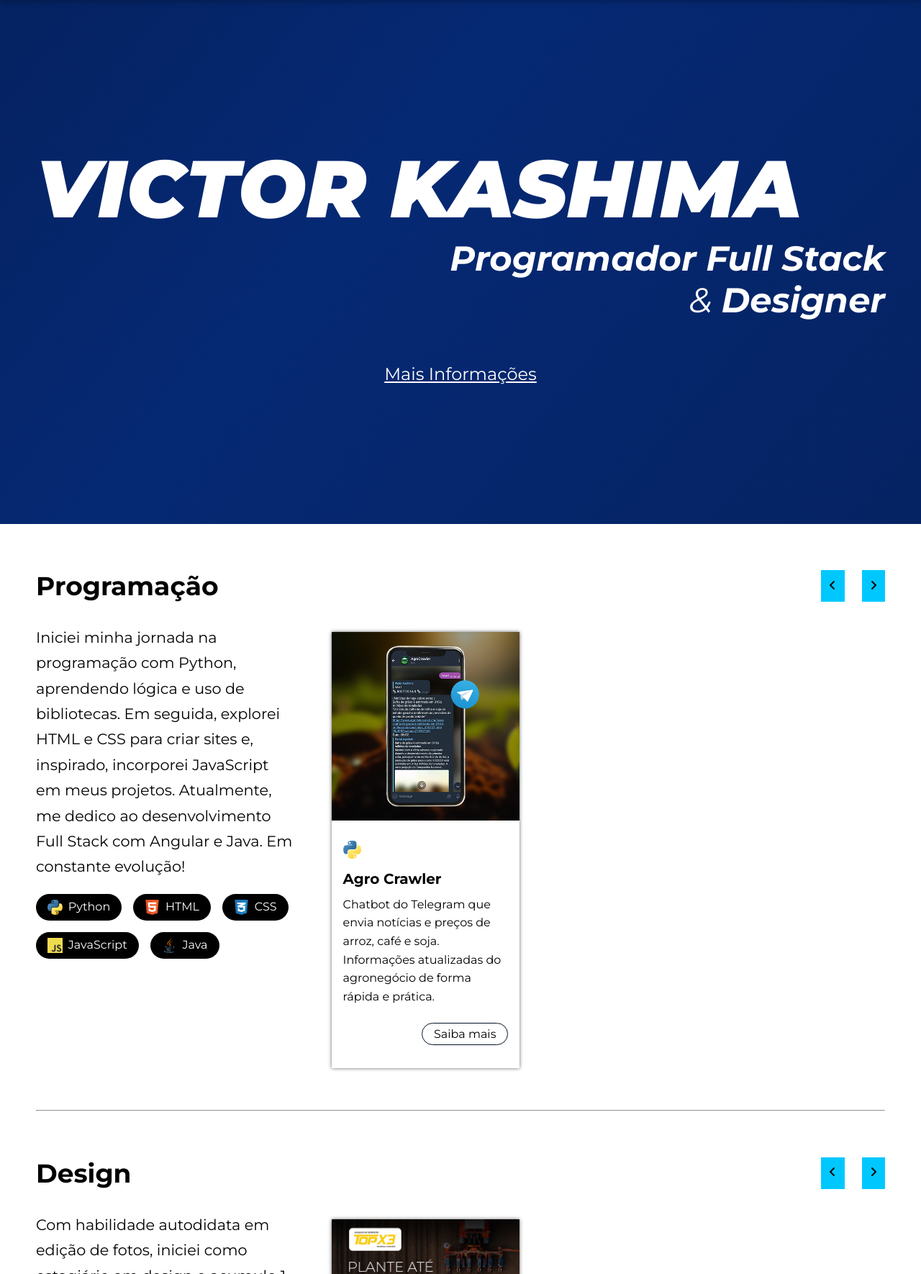
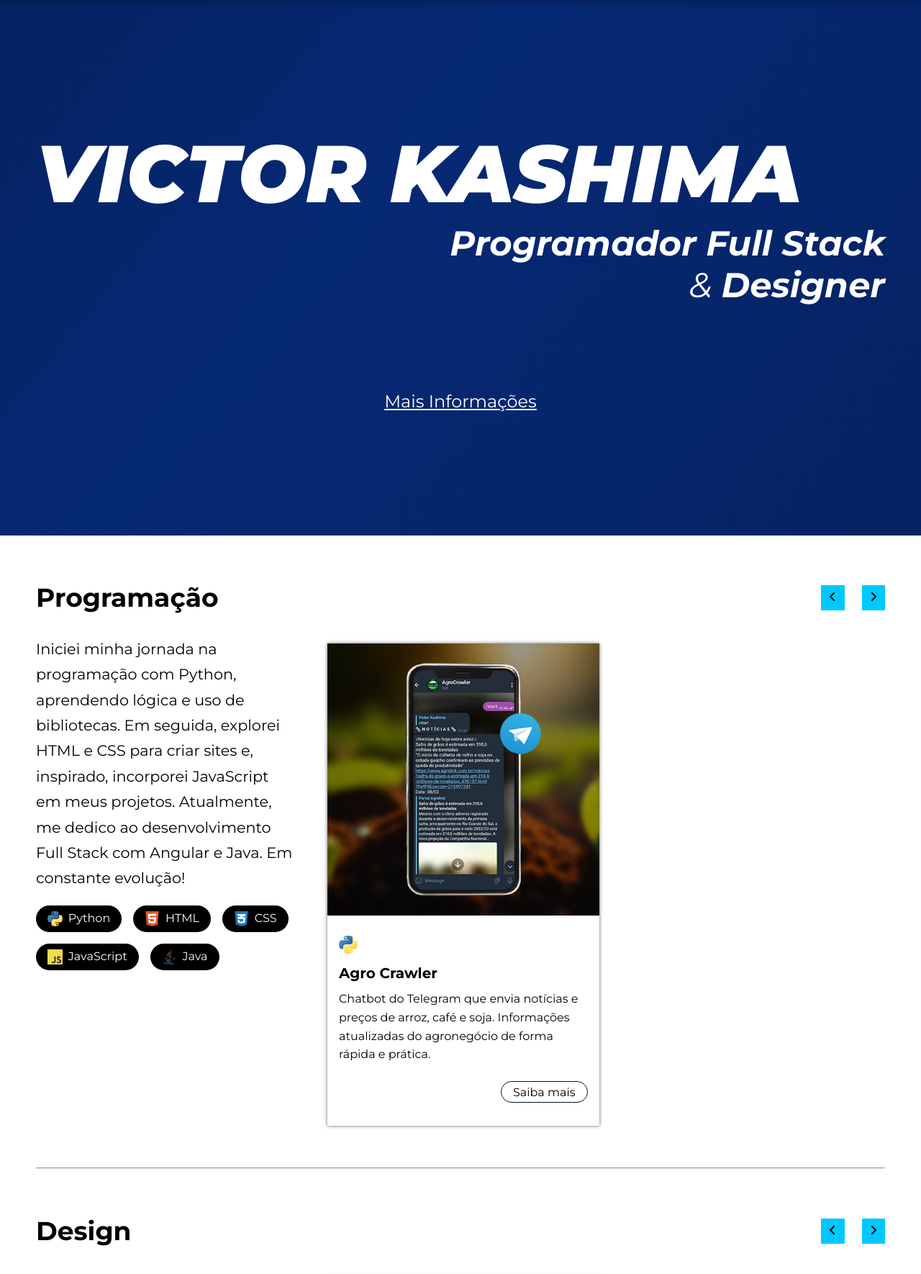
Before and after one commit to VictorKashima/portfolio, a PHP site: page / in a window 1280 px wide. Shown: the part 85-1855 px from the top of the page at 72% size. Run offline with PHP 8.4, Linux system fonts and the light colour scheme.

Commit message:
FIX: Fix home responsive

```diff
--- a/css/footer.css
+++ b/css/footer.css
@@ -6,13 +6,20 @@
 
 .footer {
     display: flex;
-    flex-wrap: wrap;
     align-items: center;
     justify-content: space-between;
 }
 
 .footer h2 {
     text-decoration: underline;
+    flex-grow: 1;
+}
+
+.social-media {
+    display: flex;
+    justify-content: space-between;
+    flex-grow: 1;
+    gap: 1rem;
 }
 
 .contact-card {
@@ -22,9 +29,22 @@
 .contact-card a {
     display: flex;
     align-items: center;
-    gap: 1rem;
+    gap: .5rem;
 }
 
 .contact-card a img {
     height: 3.5rem;
 }
+
+@media screen and (max-width:1024px) {
+
+    .footer {
+        flex-direction: column;
+        padding: 1rem 0;
+    }
+
+    .social-media {
+        flex-wrap: wrap;
+    }
+
+}
--- a/css/home.css
+++ b/css/home.css
@@ -1,7 +1,7 @@
 .aboutme-background {
     display: flex;
     align-items: center;
-    min-height: 91vh;
+    min-height: 93vh;
     background-size: 300% 300%;
     background-image: linear-gradient(-50deg, #041A49, #062974, #020f2b);
     animation: blue-move 10s ease-in-out infinite;
@@ -38,7 +38,7 @@
 }
 
 .aboutme a {
-    margin-top: 5%;
+    margin-top: 10%;
     text-align: center;
     text-decoration: underline;
     font-size: 1.5rem;
@@ -51,7 +51,7 @@
 
 .title-carousel {
     display: flex;
-    gap: 1.5rem;
+    align-items: center;
     padding: 4rem 0 2rem;
 }
 
@@ -60,25 +60,35 @@
     font-size: 2.25rem;
 }
 
-.title-carousel button {
+.buttons-carousel {
+    display: flex;
+    gap: 1.5rem;
+    justify-content: center;
+}
+
+.mobile {
+    display: none;
+}
+
+.buttons-carousel button {
     background: var(--light-blue);
     border: none;
-    padding: 0 0.7rem;
+    padding: .5rem 0.7rem;
     transition: all .5s ease-in-out;
 }
 
-.title-carousel img {
+.buttons-carousel img {
     height: 1rem;
 }
 
-.title-carousel button:hover {
+.buttons-carousel button:hover {
     filter: saturate(2);
 }
 
 .portfolio-content {
     display: grid;
     grid-template-columns: 1fr 2.3fr;
-    gap: 40px;
+    gap: 2rem;
     padding-left: calc(50vw - 650px);
     margin-bottom: 3rem;
 }
@@ -93,6 +103,7 @@
     display: flex;
     flex-wrap: wrap;
     gap: 1rem;
+    padding-bottom: 1rem;
 }
 
 .story ul li {
@@ -167,10 +178,31 @@
 
 }
 
-@media screen and (max-width:480px) {
+@media screen and (max-width:768px) {
 
     .portfolio-content {
-        padding-left: 15px;
+        grid-template-columns: 1fr;
+        padding: 0;
+    }
+
+    .buttons-carousel {
+        display: none;
+    }
+
+    .mobile {
+        display: flex;
     }
 
 }
+
+@media screen and (max-width:480px) {
+
+    .aboutme h1 {
+        font-size: 5rem;
+    }
+
+    .aboutme h4 {
+        font-size: 2rem;
+    }
+
+}
--- a/css/style.css
+++ b/css/style.css
@@ -53,7 +53,7 @@ hr {
 
 }
 
-@media screen and (max-width:728px) {
+@media screen and (max-width:768px) {
 
     html {
         font-size: 12px;
--- a/index.html
+++ b/index.html
@@ -68,8 +68,10 @@
         <div>
             <div class="wrapper title-carousel">
                 <h2>Programação</h2>
+                <div class="buttons-carousel">
                     <button onclick="previousSlide()"><img src="images/angle-left-solid.svg"></button>
                     <button onclick="nextSlide()"><img src="images/angle-right-solid.svg"></button>
+                </div>
             </div>
             <div class="portfolio-content">
                 <div class="story">
@@ -97,6 +99,11 @@
                         </li>
                     </ul>
                 </div>
+
+                <div class="buttons-carousel mobile">
+                    <button onclick="previousSlide()"><img src="images/angle-left-solid.svg"></button>
+                    <button onclick="nextSlide()"><img src="images/angle-right-solid.svg"></button>
+                </div>
                 <div class="swiper">
                     <div class="swiper-wrapper">
                         <div class="swiper-slide card">
@@ -123,8 +130,10 @@
         <div>
             <div class="wrapper title-carousel">
                 <h2>Design</h2>
+                <div class="buttons-carousel">
                     <button onclick="previousSlide()"><img src="images/angle-left-solid.svg"></button>
                     <button onclick="nextSlide()"><img src="images/angle-right-solid.svg"></button>
+                </div>
             </div>
             <div class="portfolio-content">
                 <div class="story">
@@ -156,6 +165,11 @@
                         </li>
                     </ul>
                 </div>
+
+                <div class="buttons-carousel mobile">
+                    <button onclick="previousSlide()"><img src="images/angle-left-solid.svg"></button>
+                    <button onclick="nextSlide()"><img src="images/angle-right-solid.svg"></button>
+                </div>
                 <div class="swiper">
                     <div class="swiper-wrapper">
                         <div class="swiper-slide card">
@@ -182,7 +196,8 @@
 
 <footer class="footer-background">
     <div class="wrapper footer">
-        <h2>FALE COMIGO</h2>
+        <h2>CONTATO</h2>
+        <div class="social-media">
             <div class="contact-card">
                 <a href="https://www.linkedin.com/in/victorkashima/" target="_blank">
                 <img src="images/icons/victor-kashima-icone-linkedin.svg">
@@ -208,6 +223,7 @@
                 </a>
             </div>
         </div>
+    </div>
 </footer>
 
     <script src="https://cdn.jsdelivr.net/npm/swiper@10/swiper-bundle.min.js"></script>
--- a/js/carousel.js
+++ b/js/carousel.js
@@ -11,10 +11,29 @@ const swiper = new Swiper('.swiper', {
         prevEl: ".swiper-button-prev",
     },
 
-    slidesPerView: 2.7,
+    slidesPerView: 1.5,
+    spaceBetween: 20,
     slidesPerGroup: 1,
-    spaceBetween: 40,
     rewind: true,
+
+    breakpoints: {
+
+        768: {
+          slidesPerView: 1.6,
+          spaceBetween: 40
+        },
+
+        1000: {
+          slidesPerView: 2,
+          spaceBetween: 40
+        },
+
+        1368: {
+          slidesPerView: 2.7,
+          spaceBetween: 40
+        },
+
+    }
 
 })
 
--- a/js/hamburger.js
+++ b/js/hamburger.js
@@ -1,3 +1,20 @@
 document.querySelector(".hamburger").addEventListener("click", () =>
     document.querySelector(".main-header").classList.toggle("show-menu")
 );
+
+function addClassOnWidthChange() {
+  const addWrappers = document.querySelectorAll('.portfolio-content');
+  if (window.innerWidth <= 768) {
+    addWrappers.forEach((addWrapper) => {
+      addWrapper.classList.add('wrapper');
+    });
+  } else {
+    addWrappers.forEach((addWrapper) => {
+      addWrapper.classList.remove('wrapper');
+    });
+  }
+}
+
+addClassOnWidthChange();
+
+window.addEventListener('resize', addClassOnWidthChange);
```
Lines whose indentation alone changed are shown as unchanged.
